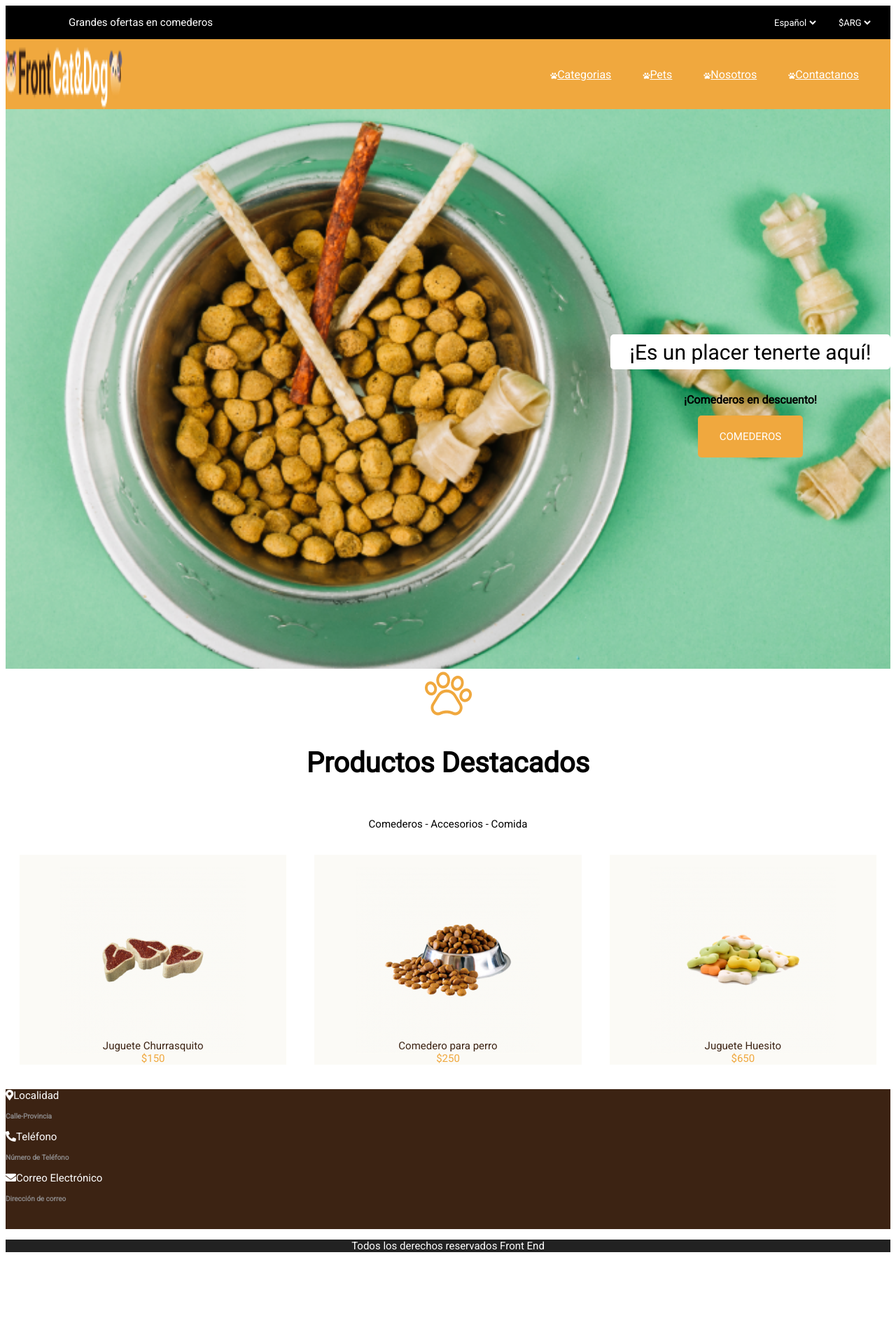
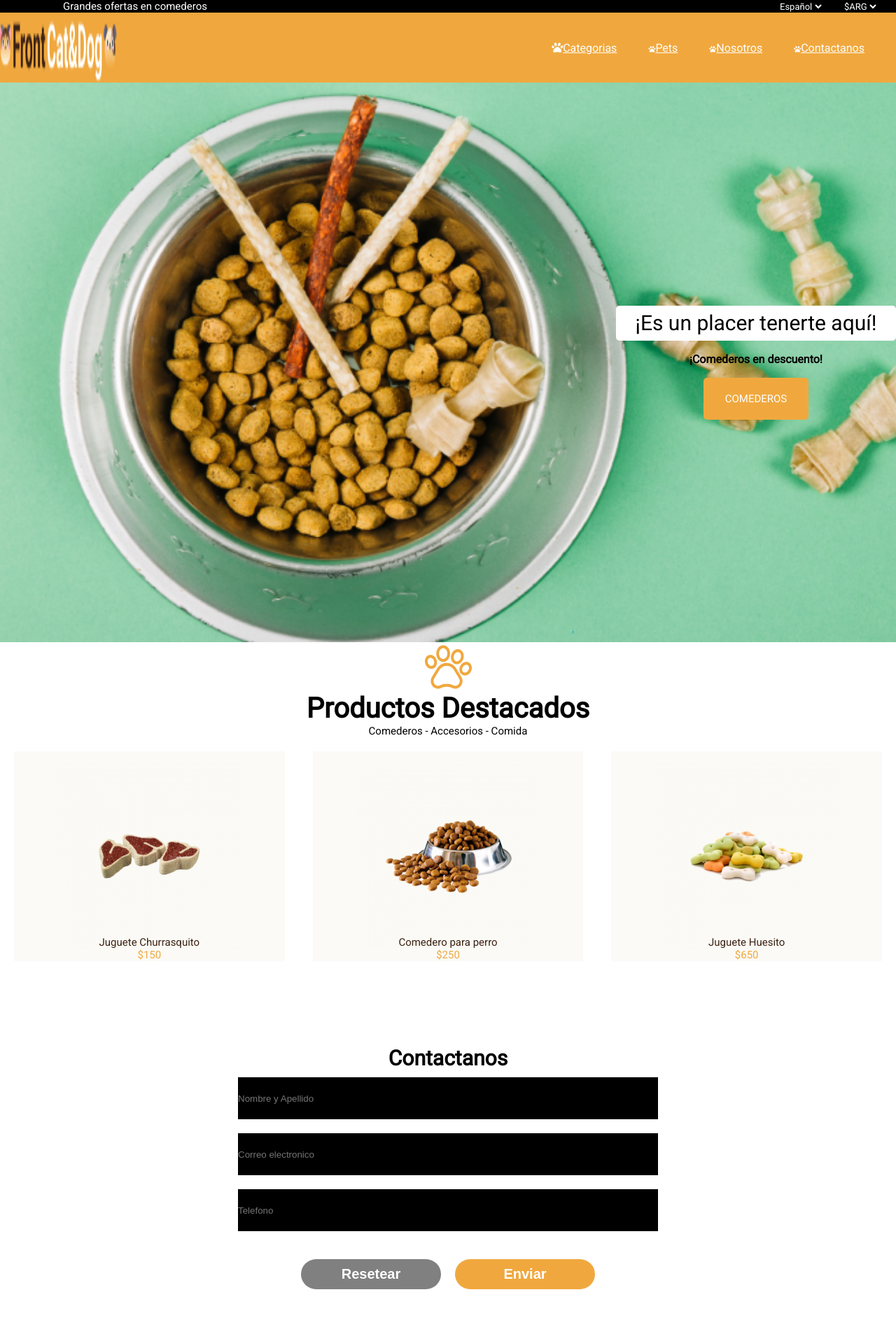
Before and after one commit to florrueda/Frontend1, a plain HTML site: page Petshop/root/index.html in a window 1280 px wide. Shown: the top 1917 px of the page at 70% size. Before the commit the page ends 1805 px from the top, so only its background shows below. Drawn offline with Linux system fonts and the light colour scheme.

Commit message:
Avances hasta clase 16

```diff
--- /dev/null
+++ b/Clase 15/root/css/style.css
@@ -0,0 +1,74 @@
+* {
+    box-sizing: border-box;
+    border: 0;
+    margin: 0;
+    padding: 0;
+}
+
+body{
+    background-color: lightblue;
+}
+
+header{
+    display: flex;
+    justify-content: space-around;
+    align-items: center;
+    background-color: white;
+    margin: 20px 50px;
+    border-radius: 4px;
+    -webkit-box-shadow: 2px 1px 4px 1px #000000;
+    box-shadow: 2px 1px 4px 1px #000000;
+}
+
+img {
+    width: 18vw;
+}
+
+.info {
+    margin: 10px;
+    padding: 10px;
+    font-weight: bold;
+    font-family: Arial, Helvetica, sans-serif;
+}
+nav{
+    flex-grow: 2;
+}
+
+ul {
+    display: flex;
+    justify-content: space-around;
+}
+
+li{
+    font-family: Arial, Helvetica, sans-serif;
+    font-size: 16px;
+    padding: 10px;
+    color: white;
+}
+
+a{
+    text-decoration: none;
+    color: black;
+}
+
+#ticket {
+    background-color: rgb(230, 180, 19);
+    font-weight: bold;
+    border-radius: 50px;
+    font-size: 18px;
+}
+
+.triple {
+    display: none;
+}
+
+@media screen and (max-width: 700px){
+    .triple {
+        display: block;
+        flex-grow: 1;
+    }
+
+    nav {
+        display: none;
+    }
+}
--- a/Heroes - copia/root/css/style.css
+++ b/Heroes - copia/root/css/style.css
@@ -1,3 +1,10 @@
+*{
+    box-sizing: border-box;
+    margin: 0px;
+    padding: 0px;
+
+}
+
 /*HEADER*/
 
 .descuentos {
@@ -6,6 +13,17 @@
     font-family: Roboto;
     font-size: 15px;
     display: flex;
+    align-items: center;
+}
+.titulo-home {
+    background: #00669F;
+    height: 101px;
+    color: black;
+    font-family: Roboto;
+    font-size: 40px;
+    padding-left: 20px;
+    display: flex;
+    justify-content: space-around;
     align-items: center;
 }
 
@@ -21,11 +39,29 @@
     align-items: center;
 }
 
+nav{
+    flex-grow: 0.98;
+}
+
+ul {
+    display: flex;
+    justify-content: flex-end;
+}
+
+ul a{
+    font-family: Arial, Helvetica, sans-serif;
+    font-size: 16px;
+    padding: 10px;
+    color: white;
+    text-decoration: none;
+}
+
 /*CARDS*/
 .cards{
     display: flex;
     justify-content: space-around;
     margin-top: 30px;
+    margin-bottom: 30px;
 }
 
 .card1{
@@ -108,3 +144,141 @@
     height: 118px;
     border-radius: 50%;
 }
+
+/*LOGIN*/
+h1 {
+    font-family: 'Inter', sans-serif;
+    font-style: normal;
+    font-size: 72px;
+    line-height: 120px;
+    align-self: flex-start;
+}
+
+.login {
+    display: flex;
+    flex-direction: column;
+    justify-content: center;
+    align-items: center;
+    height: 428px;
+    width: 620px;
+}
+
+.login div {
+    display: flex;
+    flex-direction: column;
+    margin-top: 10px;
+    margin-bottom: 10px;
+    width: 620px;
+}
+
+.login1 {
+    display: flex;
+    flex-direction: column;
+    justify-content: center;
+    align-items: center;
+    height: 900px;
+}
+
+.login input {
+    height: 60px;
+}
+
+.entrar input {
+    background-color: #1CD1B0;
+    border-radius: 23.011px;
+    font-weight: bold;
+    width: 620px;
+    font-size: 24px;
+}
+
+/*REGISTRO*/
+
+.registro {
+    display: flex;
+    flex-direction: column;
+    justify-content: center;
+    align-items: center;
+    width: 620px;
+}
+
+.registro div {
+    display: flex;
+    flex-direction: column;
+    margin-top: 10px;
+    margin-bottom: 10px;
+    width: 620px;
+}
+
+.registro input {
+    height: 60px;
+}
+
+.registro select {
+    height: 60px;
+}
+
+.botones {
+    display: flex;
+    flex-direction: row;
+    justify-content: space-between;
+    width: 620px;
+    margin-top: 20px;
+    margin-bottom: 20px;
+}
+
+.botones input {
+    border-radius: 23.011px;
+    font-weight: bold;
+    width: 300px;
+    font-size: 24px;
+    height: 54px;
+}
+
+#reset {
+    background-color: #888888;
+}
+
+#registrar {
+    background-color: #1CD1B0;
+}
+/*CONTACTO*/
+.contacto input{
+    height: 60px;
+}
+
+#comentarios {
+    height: 200px;
+}
+.contacto {
+    display: flex;
+    flex-direction: column;
+    justify-content: center;
+    align-items: center;
+    height: 620px;
+    width: 620px;
+}
+
+.contacto div {
+    display: flex;
+    flex-direction: column;
+    margin-top: 10px;
+    margin-bottom: 10px;
+    width: 620px;
+}
+
+/*FOOTER*/
+
+footer {
+    background-color: #00669F;
+    color: white;
+    font-family: Roboto;
+    font-style: normal;
+    font-weight: normal;
+    font-size: 16px;
+    line-height: 19px;
+    width: 100%;
+    height: 50px;
+    display: flex;
+    justify-content: center;
+    align-items: center;
+}
--- a/Petshop/root/css/style.css
+++ b/Petshop/root/css/style.css
@@ -1,4 +1,12 @@
-/*****HEADER*****/
+* {
+    box-sizing: border-box;
+    border: 0;
+    margin: 0;
+    padding: 0;
+}
+
+/*HEADER*/
+
 header {
     background-color: black;
     font-size: 10px;
@@ -47,17 +55,22 @@ select {
     flex-grow: 50;
     align-items: center;
     height: 100px;
-
 }
 
-a{
+.enlaces a{
     color:white;
     font-family: Roboto, 'Courier New', Courier, monospace;
     font-style: normal;
     font-weight: normal;
     font-size: 16px;
     line-height: 19px;
-    padding: 0px 45px 0px 0px;
+    padding-right: 45px;
+}
+
+.patita {
+    color: white;
+    font-size: 16px;
+    line-height: 19px;
 }
 
 /*****MIDDLE*****/
@@ -76,16 +89,9 @@ a{
     display: flex;
     flex-wrap: nowrap;
     flex-direction: column;
-    justify-content: center;
+    justify-content: space-around;
     align-items: center;
-}
-
-.banner3 {
-    display: flex;
-    flex-wrap: nowrap;
-    flex-direction: column;
-    justify-content: center;
-    align-items: center;
+    height: 180px;
 }
 
 h1 {
@@ -220,7 +226,70 @@ p{
     color: #F0A83E;
     height: 19,64px;
 }
-/*****FOOTER*****/
+
+/*FORMULARIO CONTACTO*/
+.form {
+    display: flex;
+    flex-direction: column;
+    justify-content: center;
+    align-items: center;
+    margin: 20px;
+    height: 500px;
+}
+
+.datos h2{
+    font-size: 30px;
+}
+
+.datos{
+    display: flex;
+    flex-direction: column;
+    justify-content: center;
+    align-items: center;
+    width: 600px;
+    margin: 20px;
+}
+
+.datos div{
+    margin-top: 10px;
+    margin-bottom: 10px;
+    color: white;
+}
+
+.datos input {
+    height: 60px;
+    background-color: black;
+    color: white;
+    width: 600px;
+}
+
+.botones {
+    display: flex;
+    flex-direction: row;
+    justify-content: center;
+}
+
+.botones input {
+    padding: 10px;
+    margin: 10px;
+    border-radius: 23.011px;
+    font-weight: bold;
+    color: white;
+    font-size: 20px;
+    display: flex;
+    align-items: center;
+    justify-content: center;
+    width: 200px;
+}
+
+#reset {
+    background-color: grey;
+}
+
+#enviar {
+    background-color: #F0A83E;
+}
+/*FOOTER*/
 
 .footer {
     background-color: #3C2313;
--- a/Petshop/root/index.html
+++ b/Petshop/root/index.html
@@ -12,6 +12,7 @@
     <link href="https://fonts.googleapis.com/css2?family=Roboto&display=swap" rel="stylesheet">
 </head>
 <body>
+
 <header>
     <div class="menuidiomas">
         <p>Grandes ofertas en comederos</p>
@@ -29,23 +30,21 @@
 
     <div class="bar-nav">
         <img src="img\Logo.png">
-            <div class="enlaces">
-                <span><i class="fas fa-paw"></i><a href="">Categorias</a></span>
-                <span><i class="fas fa-paw"></i><a href="">Pets</a></span>
-                <span><i class="fas fa-paw"></i><a href="">Nosotros</a></span>
-                <span><i class="fas fa-paw"></i><a href="">Contactanos</a></span>
-            </div>
+        <ul type="none" class="enlaces">
+            <li><i class="fas fa-paw patita"></i><a href="">Categorias</a></li>
+            <li><i class="fas fa-paw"></i><a href="">Pets</a></li>
+            <li><i class="fas fa-paw"></i><a href="">Nosotros</a></li>
+            <li><i class="fas fa-paw"></i><a href="">Contactanos</a></li>
+        </ul>
     </div>
 </header>
 
 <div class="banner">
     <div class="banner2">
         <h1>¡Es un placer tenerte aquí!</h1>
-        <div class="banner3">
         <h2>¡Comederos en descuento!</h2>
     <div class="boton">
         <p class="boton2" href="">COMEDEROS</p>
-        </div>
     </div>
     </div>
 </div>
@@ -57,22 +56,37 @@
 </div>
 
 <div class="productos">
-
     <div class="producto1">
         <span>Juguete Churrasquito</span>
         <span class="precios">$150</span>
     </div>
-
     <div class="producto2">
         <span>Comedero para perro</span>
         <span class="precios">$250</span>
     </div>
-
     <div class="producto3">
         <span>Juguete Huesito</span>
         <span class="precios">$650</span>
     </div>
+</div>
 
+<div class="form">
+    <section class="datos">
+        <h2>Contactanos</h2>
+        <div>
+            <input type="text" name="Nombre y Apellido" placeholder="Nombre y Apellido">
+        </div>
+        <div>
+            <input type="email" name="Correo electronico" placeholder="Correo electronico">
+        </div>
+        <div>
+            <input type="number" name="Telefono" placeholder="Telefono">
+        </div>
+    </section>
+    <div class="botones">
+        <input type="reset" value="Resetear" id="reset">
+        <input type="submit" value="Enviar" id="enviar">
+    </div>
 </div>
 
 <footer>
@@ -88,5 +102,6 @@
         <p>Todos los derechos reservados Front End</p>
     </div>
 </footer>
+
 </body>
 </html>
```
Also changed, not shown: Clase 15/root/index.html (added, +42 -0 lines), Heroes - copia/root/contacto.html (added, +45 -0 lines), Heroes - copia/root/index.html (+16 -2 lines), Heroes - copia/root/login.html (added, +44 -0 lines), Heroes - copia/root/registro.html (added, +57 -0 lines), Heroes/root/index.html (+4 -3 lines). Lines whose indentation alone changed are shown as unchanged.
